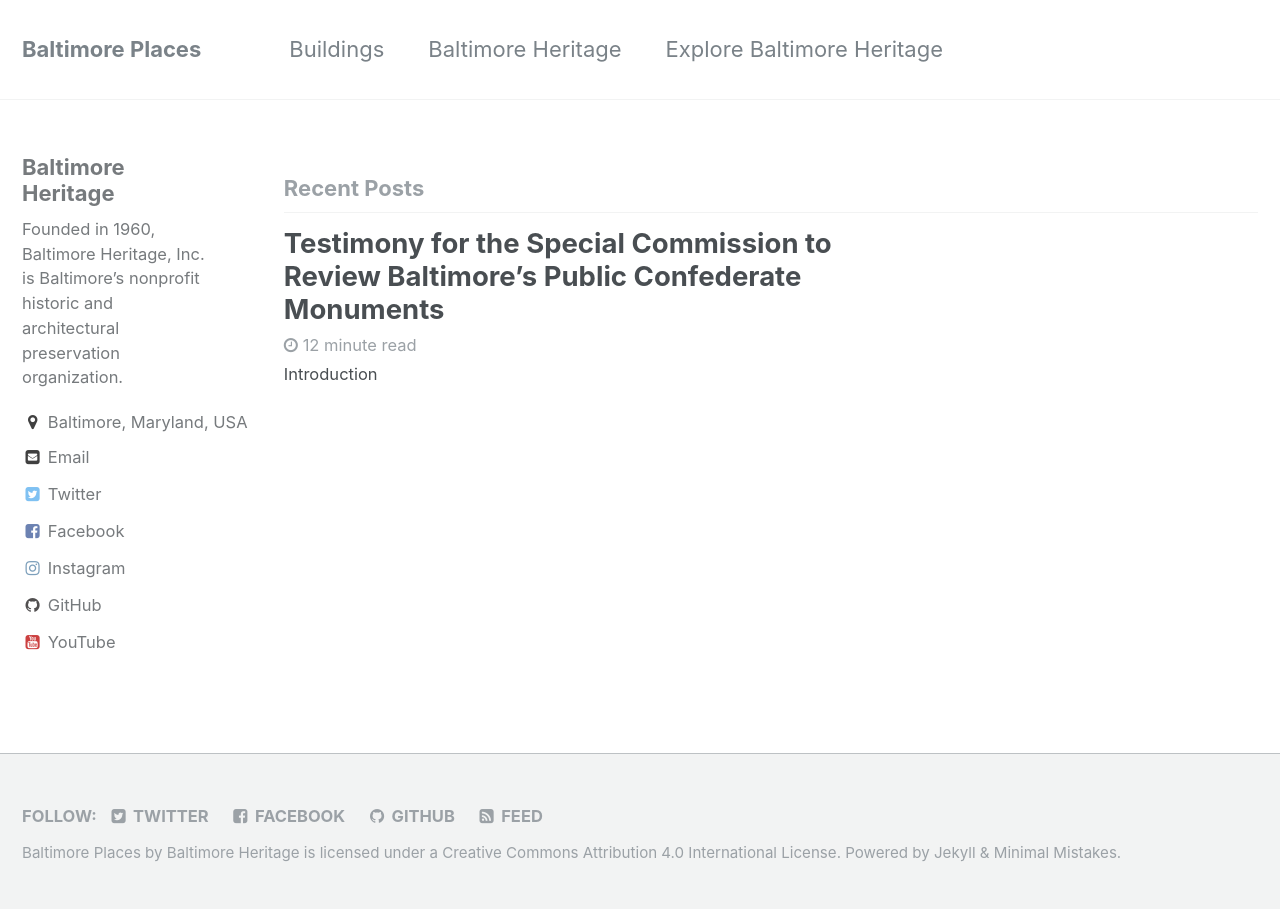
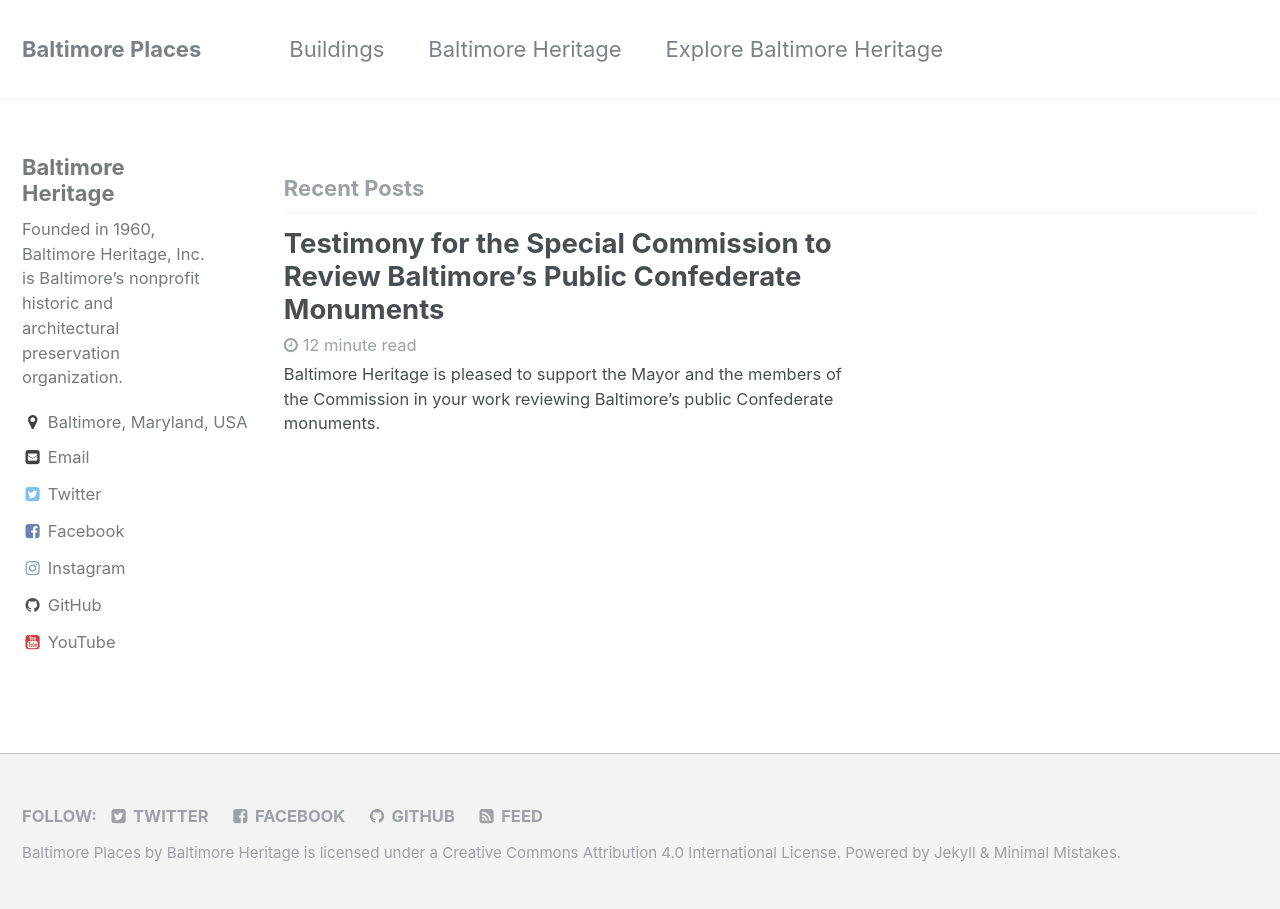
Before and after one commit to baltimoreheritage/places, a Jekyll site: the page built from index.html, in a window 1280 px wide. Built offline with Jekyll 4.4.1, drawn with Linux system fonts in a browser that asks for light colours; the list of posts is cut into pages by our own code.

Commit message:
Add post excerpt

```diff
--- a/_posts/2015-10-29-special-commission-testimony.md
+++ b/_posts/2015-10-29-special-commission-testimony.md
@@ -1,6 +1,7 @@
 ---
 title: "Testimony for the Special Commission to Review Baltimore's Public Confederate Monuments"
 date: 2015-10-29
+excerpt: "Baltimore Heritage is pleased to support the Mayor and the members of the Commission in your work reviewing Baltimore’s public Confederate monuments."
 ---
 
 ## Introduction
```
